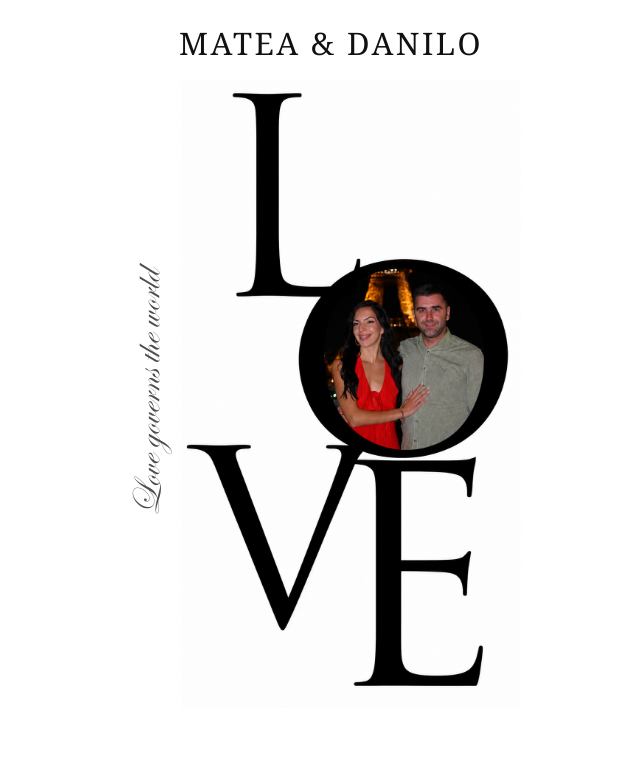
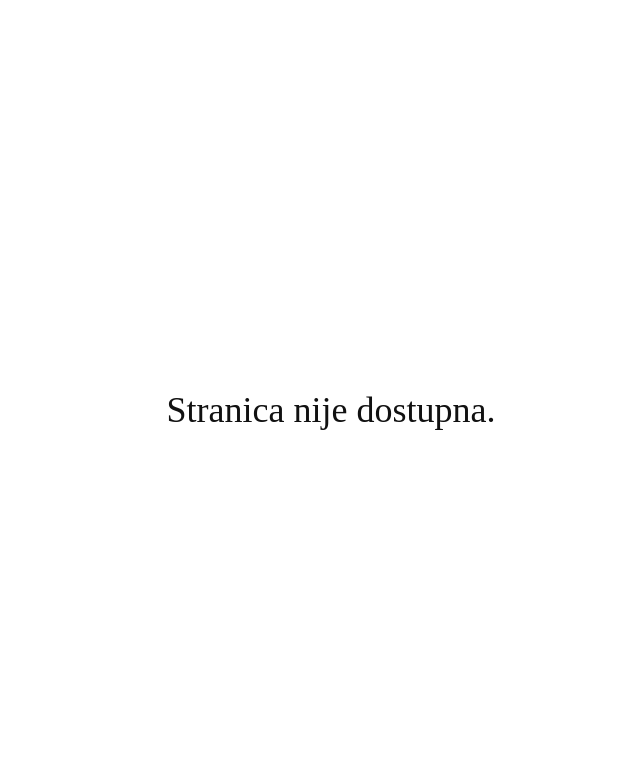
Before and after one commit to NikolaTomic00/invitation-blacknwhite, a React (Vite) app: page / in a window 1280 px wide. Shown: the top 764 px of the page, without its empty margins (309-949 px from the left). Built offline with nearby package versions, Linux system fonts and the light colour scheme.

Commit message:
Add deactivated fallback page

```diff
--- a/src/App.jsx
+++ b/src/App.jsx
@@ -16,7 +16,19 @@ const sections = [
   { id: "footer", Component: FooterSection },
 ];
 
+const APP_DEACTIVATED = true;
+
 export default function App() {
+  if (APP_DEACTIVATED) {
+    return (
+      <main className="deactivated-page">
+        <section className="deactivated-panel" aria-label="Unavailable page">
+          <h1 className="deactivated-title">Stranica nije dostupna. </h1>
+        </section>
+      </main>
+    );
+  }
+
   return (
     <main className="min-h-screen bg-paper text-ink">
       {sections.map(({ id, Component }) => (
--- a/src/index.css
+++ b/src/index.css
@@ -44,6 +44,27 @@ body {
 }
 
 @layer components {
+  .deactivated-page {
+    @apply grid min-h-screen place-items-center bg-white px-6 text-ink;
+  }
+
+  .deactivated-panel {
+    @apply grid max-w-[460px] justify-items-center text-center;
+    font-family: "Times New Roman", Times, serif;
+  }
+
+  .deactivated-kicker {
+    @apply m-0 font-body text-xs font-semibold uppercase tracking-[0.22em] text-ink/55;
+  }
+
+  .deactivated-title {
+    @apply mb-0 mt-5 text-[28px] font-normal leading-tight sm:text-[36px];
+  }
+
+  .deactivated-copy {
+    @apply mb-0 mt-4 text-[18px] leading-relaxed text-ink/70 sm:text-[20px];
+  }
+
   .hero-section {
     @apply flex items-start justify-center bg-white px-2 pb-[48px] pt-5 text-ink sm:pb-8;
   }
```
